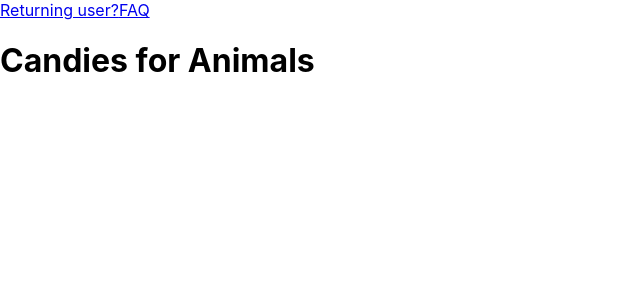
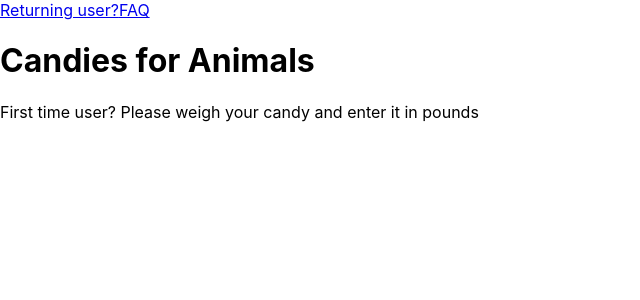
Before and after one commit to chonger878/candies-for-animals, a React (Create React App) app in the folder candies-for-animals/: page / in a window 1280 px wide. Shown: the top 300 px of the page, without its empty margins (0-640 px from the left). Built offline with nearby package versions, Linux system fonts and the light colour scheme.

Commit message:
Modified welcome msg in Home() function of App.js

```diff
--- a/candies-for-animals/src/App.js
+++ b/candies-for-animals/src/App.js
@@ -9,6 +9,7 @@ function Home() {
       <Link to='/faqs'>FAQ</Link>
     </nav>
     <h1>Candies for Animals</h1>
+    <p>First time user? Please weigh your candy and enter it in pounds</p>
   </div>
   );
   /**
@@ -23,8 +24,6 @@ function Home() {
         <p>
           There's nothing more scarier than a pet waiting for a forever home
           in an overcrowded shelter. This halloween, turn your unwanted candy into hope for these animals.
-        </p>
-        <p>First time user? Please weigh your candy and enter it in pounds</p>
       <form onSubmit={submit}>
       <input
         type="text"
```
